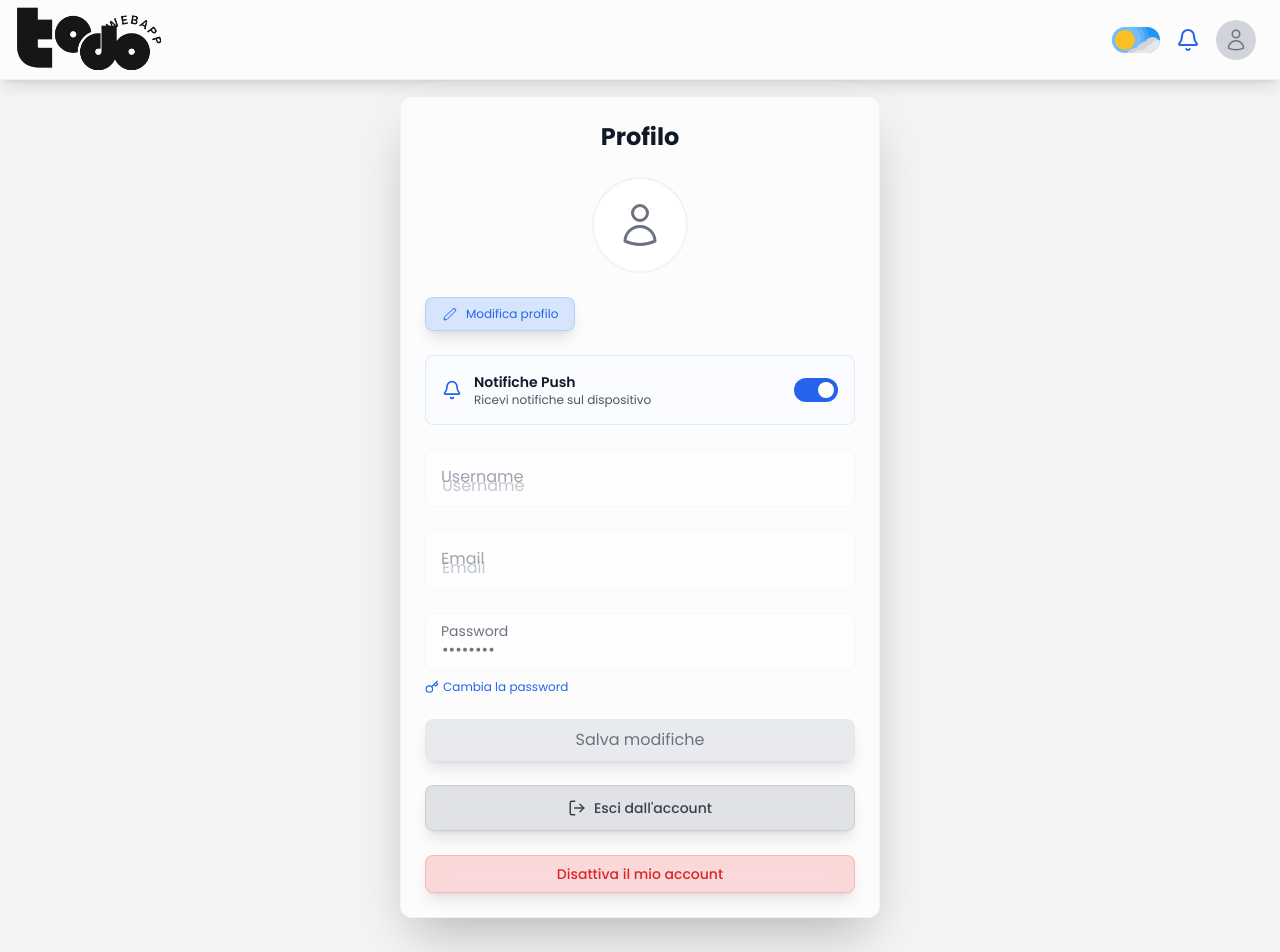
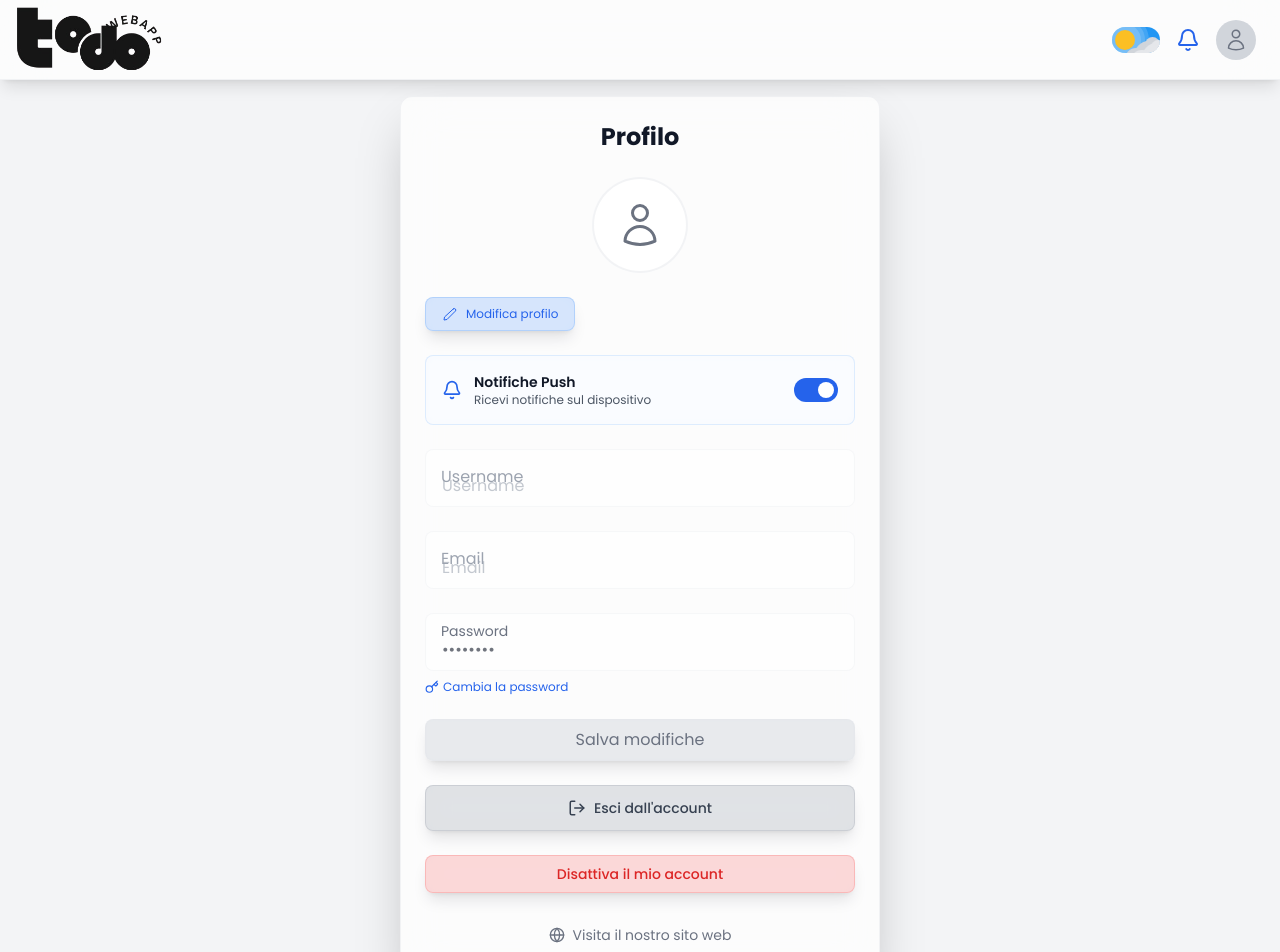
Before and after one commit to bale231/todowebapp-frontend-reactts, a React (Vite) app: page /profile in a window 1280 px wide. Shown: the top 952 px of the page. Built offline with nearby package versions, Linux system fonts and the light colour scheme; the HTML template or start-up script is replaced by a standard one.

Commit message:
Add website link to Profile page
https://claude.ai/code/session_01N3bWfrC1mqiHpwm9sAdXc1

```diff
--- a/src/pages/Profile.tsx
+++ b/src/pages/Profile.tsx
@@ -10,7 +10,7 @@ import {
   logout,
 } from "../api/auth";
 import { getCurrentUserOfflineFirst } from "../services/offlineService";
-import { Bell, BellOff, Key, LogOut } from "lucide-react";
+import { Bell, BellOff, Key, LogOut, Globe } from "lucide-react";
 import { useFirebaseNotifications } from "../hooks/useFirebaseNotifications";
 import { useNetwork } from "../context/NetworkContext";
 
@@ -592,6 +592,17 @@ export default function Profile() {
           >
             Disattiva il mio account
           </button>
+
+          {/* Link al sito web */}
+          <a
+            href="https://todowebapp-websites.vercel.app/"
+            target="_blank"
+            rel="noopener noreferrer"
+            className="w-full text-sm text-gray-500 dark:text-gray-400 hover:text-blue-600 dark:hover:text-blue-400 flex items-center justify-center gap-2 mt-6 py-2 transition-colors"
+          >
+            <Globe size={16} />
+            Visita il nostro sito web
+          </a>
         </form>
       </div>
 
```
